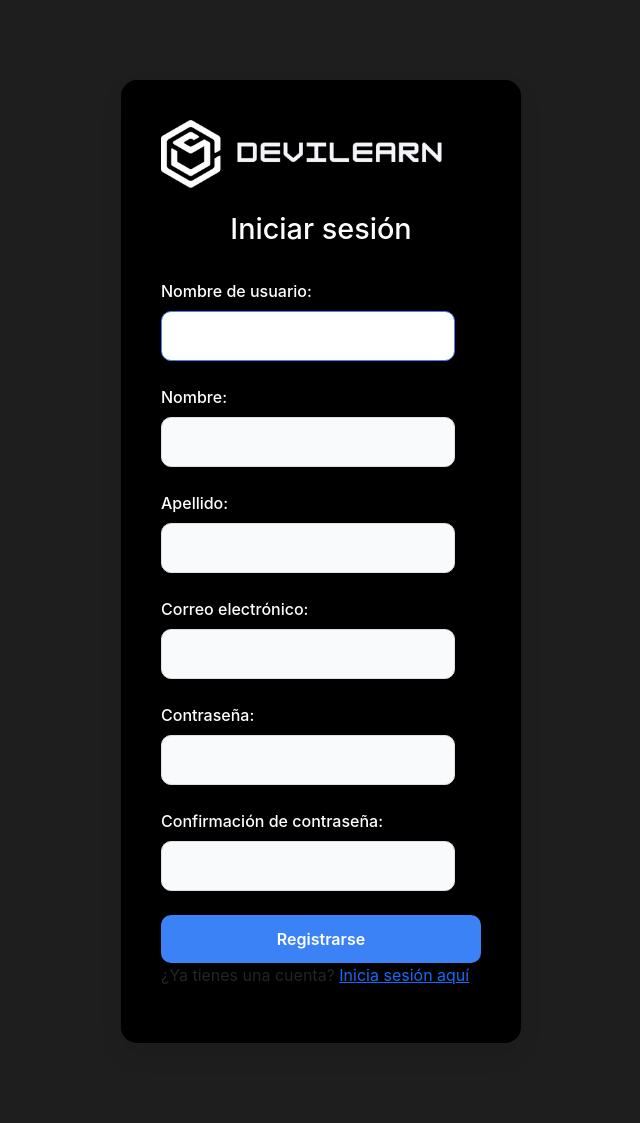
After one commit to AlxLR0/devlearn, a Django app: page /register/ in a window 1280 px wide. The commit adds this page. Shown: the whole page, without its empty margins (319-959 px from the left). Run offline with Django 5.2, Linux system fonts and the light colour scheme.

Commit message:
feat: implement user registration, login flows, and project-wide authentication configuration

```diff
--- a/apps/profiles/forms.py
+++ b/apps/profiles/forms.py
@@ -1,5 +1,7 @@
 from django import forms
 from .models import Profile
+from django.contrib.auth.forms import UserCreationForm
+from .models import User
 
 TIMEZONE_CHOICES = [
     ('UTC', 'UTC'),
@@ -43,3 +45,18 @@ class ProfileForm(forms.ModelForm):
             profile.save()
 
         return profile
+
+class CustomRegisterForm(UserCreationForm):
+    first_name = forms.CharField(max_length=30, required=True, label='Nombre')
+    last_name = forms.CharField(max_length=30, required=True, label='Apellido')
+    email = forms.EmailField(required=True, label='Correo electrónico')
+
+    class Meta:
+        model = User
+        fields = ['username', 'first_name', 'last_name', 'email', 'password1', 'password2']
+
+    def clean_email(self):
+        email = self.cleaned_data.get('email')
+        if User.objects.filter(email=email).exists():
+            raise forms.ValidationError("Este correo electrónico ya está en uso.")
+        return email
--- a/apps/profiles/templates/registration/login.html
+++ b/apps/profiles/templates/registration/login.html
@@ -24,6 +24,7 @@
 
         <button type='submit' class='btn-submit'>Entrar</button>
     </form>
+    <p class="form-footer">¿No tienes una cuenta? <a href="{% url 'register'%}">Registrate aquí</a> </p>
 </div>
 
 {% endblock content %}
--- /dev/null
+++ b/apps/profiles/templates/registration/register.html
@@ -0,0 +1,50 @@
+{% extends 'includes/base.html' %}
+{% load static %}
+
+{% block custom_styles %}
+<link rel="stylesheet" href="{% static 'css/login.css' %}">
+{% endblock custom_styles %}
+
+{% block content %}
+
+<div class="login-container">
+    <img src="{% static 'images/devilearn.png'%}" alt="Logo">
+    <h2 class="login-title">Iniciar sesión</h2>
+    <form method='post' class="login-form">
+        {% csrf_token %}
+        <div class="form-group">
+            {{ form.username.label_tag }}
+            {{ form.username }}
+        </div>
+
+        <div class="form-group">
+            {{ form.first_name.label_tag }}
+            {{ form.first_name }}
+        </div>
+
+        <div class="form-group">
+            {{ form.last_name.label_tag }}
+            {{ form.last_name }}
+        </div>
+
+        <div class="form-group">
+            {{ form.email.label_tag }}
+            {{ form.email }}
+        </div>
+
+        <div class="form-group">
+            {{form.password1.label_tag}}
+            {{form.password1}}
+        </div>
+
+        <div class="form-group">
+            {{form.password2.label_tag}}
+            {{form.password2}}
+        </div>
+
+        <button type='submit' class='btn-submit'>Registrarse</button>
+    </form>
+    <p class="form-footer">¿Ya tienes una cuenta? <a href="{% url 'login'%}">Inicia sesión aquí</a> </p>
+</div>
+
+{% endblock content %}
--- a/apps/profiles/views.py
+++ b/apps/profiles/views.py
@@ -1,10 +1,13 @@
+from django.contrib.auth import login
 from django.shortcuts import render
 from django.contrib.auth.mixins import LoginRequiredMixin
-from django.views.generic.edit import UpdateView
+from django.views.generic.edit import UpdateView , CreateView
 from .models import Profile
-from .forms import ProfileForm
+from .forms import ProfileForm, CustomRegisterForm
 from django.urls import reverse_lazy
 from django.contrib import messages
+from django.contrib.auth.forms import UserCreationForm
+from django.shortcuts import redirect
 
 # Create your views here.
 def index(request):
@@ -33,3 +36,13 @@ class ProfileUpdateView(LoginRequiredMixin, UpdateView):
     def form_valid(self, form):
         messages.success(self.request,'Tu perfil se ha actualizado correctamente!')
         return super().form_valid(form)
+
+class RegisterView(CreateView):
+    form_class = CustomRegisterForm
+    template_name = 'registration/register.html'
+    success_url = reverse_lazy('student:course_list')
+
+    def form_valid(self, form):
+        user = form.save()
+        login(self.request, user)
+        return redirect(self.success_url)
--- a/devlearn/settings.py
+++ b/devlearn/settings.py
@@ -109,7 +109,7 @@ AUTH_PASSWORD_VALIDATORS = [
 # Internationalization
 # https://docs.djangoproject.com/en/6.0/topics/i18n/
 
-LANGUAGE_CODE = 'en-us'
+LANGUAGE_CODE = 'es-mx'
 
 TIME_ZONE = 'UTC'
 
--- a/devlearn/urls.py
+++ b/devlearn/urls.py
@@ -19,6 +19,7 @@ from django.urls import path, include
 from django.contrib.auth.views import LoginView, LogoutView
 from django.conf import settings
 from django.conf.urls.static import static
+from apps.profiles.views import RegisterView
 
 urlpatterns = [
     path('admin/', admin.site.urls),
@@ -28,6 +29,7 @@ urlpatterns = [
     path('profile/', include("apps.profiles.urls")),
     path('login/', LoginView.as_view(), name='login'),
     path('logout/', LogoutView.as_view(), name='logout'),
+    path('register/', RegisterView.as_view(), name='register'),
 
 ]
 
```
Also changed, not shown: apps/profiles/signals.py (+5 -10 lines), templates/includes/sidebar.html (+8 -0 lines), db.sqlite3, media/profile_photos/batmanfunny_FzjpfqT.jpg (added).
